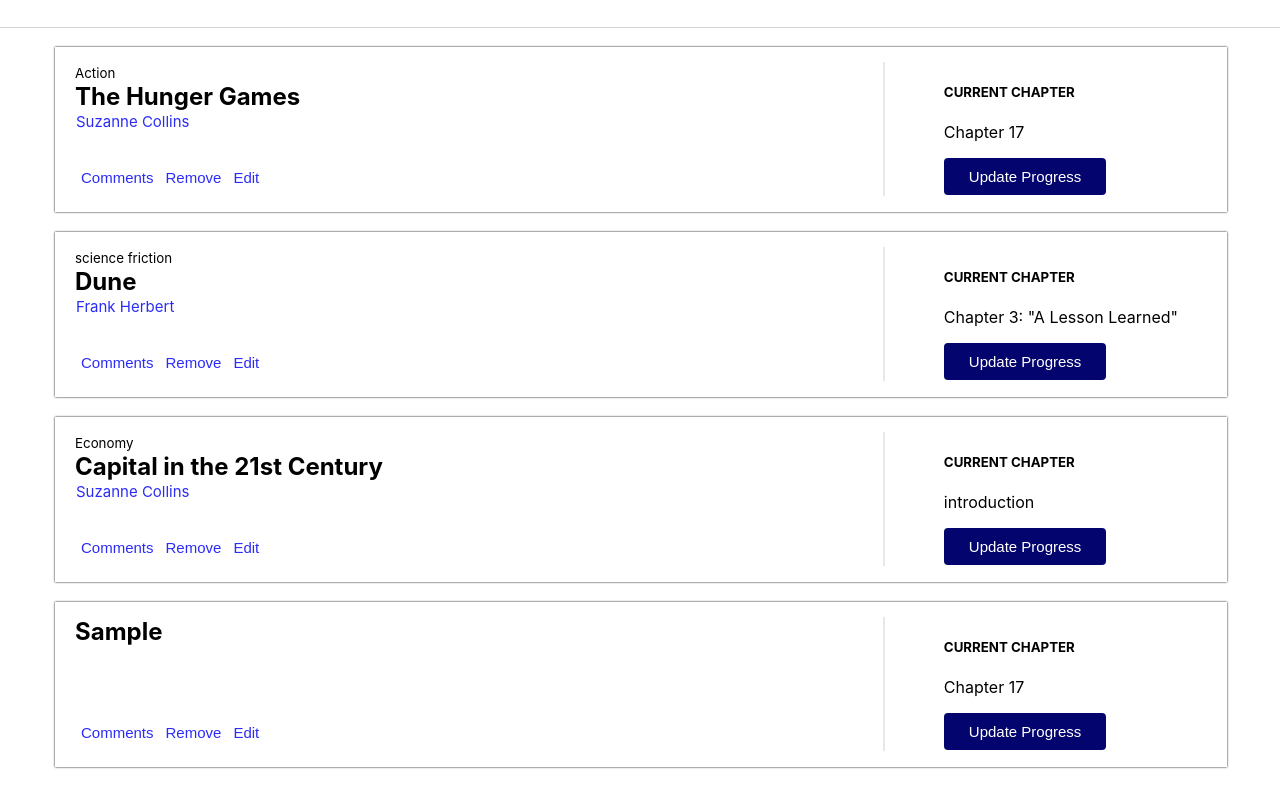
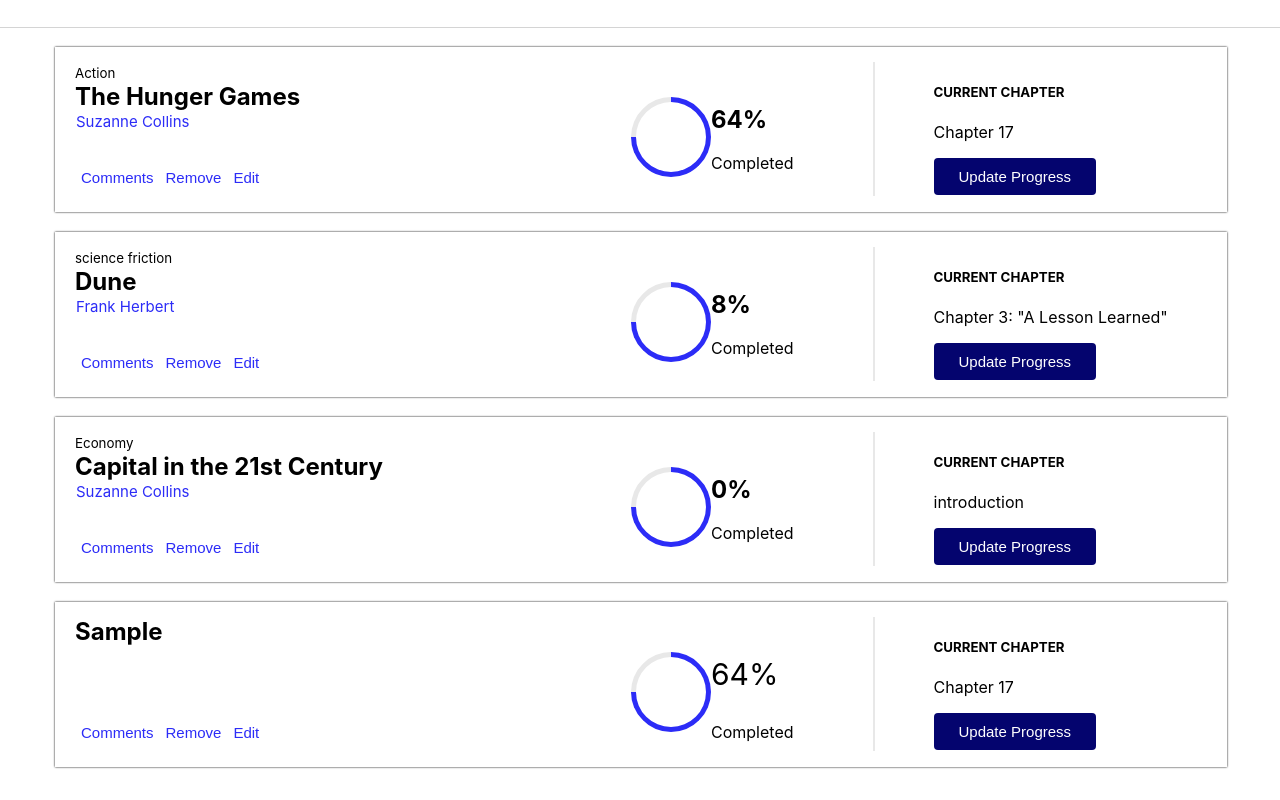
Before and after one commit to Naggenda/Bookstore, a React (Create React App) app: page / in a window 1280 px wide. Both pictures are taken after typing "Sample" into the empty fields and a click on the button "Add Book". Shown: the part 85-885 px from the top of the page. Built offline with nearby package versions, Linux system fonts and the light colour scheme.

Commit message:
progress bar

```diff
--- a/package.json
+++ b/package.json
@@ -10,6 +10,7 @@
     "@testing-library/react": "^13.3.0",
     "@testing-library/user-event": "^13.5.0",
     "react": "^18.1.0",
+    "react-circular-progressbar": "^2.1.0",
     "react-dom": "^18.1.0",
     "react-icons": "^4.4.0",
     "react-router-dom": "^6.3.0",
--- a/src/components/AddedBook.js
+++ b/src/components/AddedBook.js
@@ -1,6 +1,14 @@
 import React from "react";
 
 const AddedBook = (props) => {
+
+  const handleRemoveItem = () => {
+    const items = this.state.items;
+    if (items.length > 0) {
+      const lastIndex = items.length - 1;
+      this.setState({ items: items.filter((item, index) => index !== lastIndex) });
+    }
+  };
   return (
     <div className="Books">
       <ul className="new-book">
@@ -11,11 +19,18 @@
 
           <div className="modify-btns">
             <button  className="modify" type="button">Comments</button>
-            <button type="button"  className="modify">Remove</button>
+            <button type="button"  className="modify" onClick={ handleRemoveItem }>Remove</button>
             <button  className="modify" type="button">Edit</button>
           </div>
         </div>
         <div className="sideca">
+          <div className="percent-complition">
+            <div className="circular"></div>
+            <div>
+               <h2>{props.percentage}</h2>
+               <p>Completed</p>
+            </div>
+          </div>
             <div className="divider"></div>
                 <div>
                     <h5>CURRENT CHAPTER</h5>
--- a/src/components/BookProp.js
+++ b/src/components/BookProp.js
@@ -8,16 +8,19 @@
        book="The Hunger Games"
        writter="Suzanne Collins"
        chapter="Chapter 17"
+       percentage="64%"
        />
        <AddedBook action="science friction"
        book="Dune"
        writter="Frank Herbert"
        chapter='Chapter 3: "A Lesson Learned"'
+       percentage="8%"
        />
        <AddedBook action="Economy"
        book="Capital in the 21st Century"
        writter="Suzanne Collins"
        chapter="introduction"
+       percentage="0%"
        />
         </div>
     )
--- a/src/components/Home.js
+++ b/src/components/Home.js
@@ -56,6 +56,13 @@
                   </div>
                   </div>
                   <div className="sideca">
+                    <div className="percent-complition">
+                      <div className="circular"></div>
+                      <div>
+                         <p className="p-big">64%</p>
+                         <p>Completed</p>
+                      </div>
+                    </div>
                     <div className="divider"></div>
                     <div>
                       <h5>CURRENT CHAPTER</h5>
--- a/src/index.css
+++ b/src/index.css
@@ -72,7 +72,7 @@
 
 .sideca {
   display: flex;
-  width: 35%;
+  width: 50%;
   text-align: justify;
   padding: 0 20px;
 }
@@ -85,6 +85,11 @@
   font-size: 15px;
   padding: 10px 25px;
   cursor: pointer;
+}
+
+.percent-complition{
+  display: flex;
+  align-items: center;
 }
 
 p.modify{
@@ -118,3 +123,16 @@
   margin: 0 3.688rem 0 4.938rem;
   background-color: #e8e8e8;
 }
+
+.circular{
+  width: 70px;
+  height: 70px;
+  border: 5px solid rgb(44, 44, 247);
+  border-radius: 50%;
+  border-left-color: #e8e8e8;
+  transform: rotate(45deg);
+}
+
+.p-big{
+  font-size: 30px;
+}
```
Also changed, not shown: 1 other file (tests, documents, lock files or other folders).
